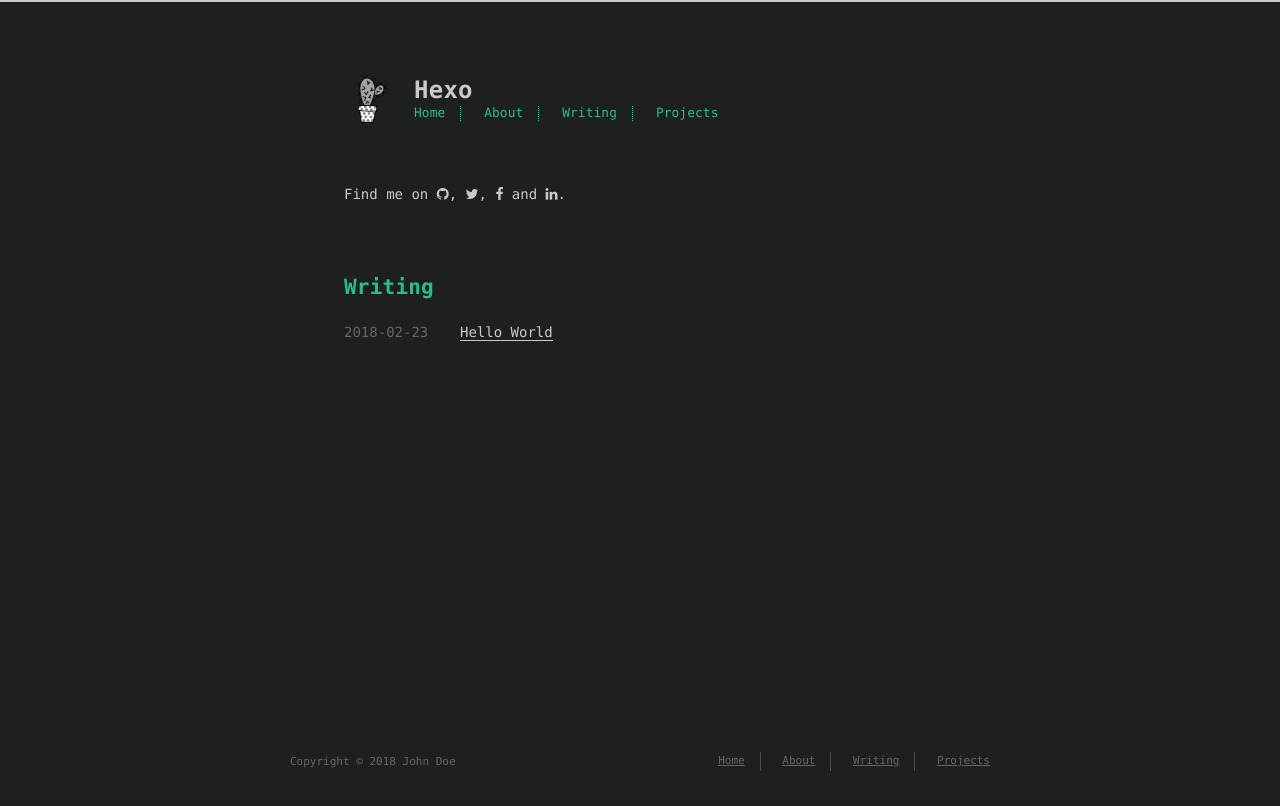
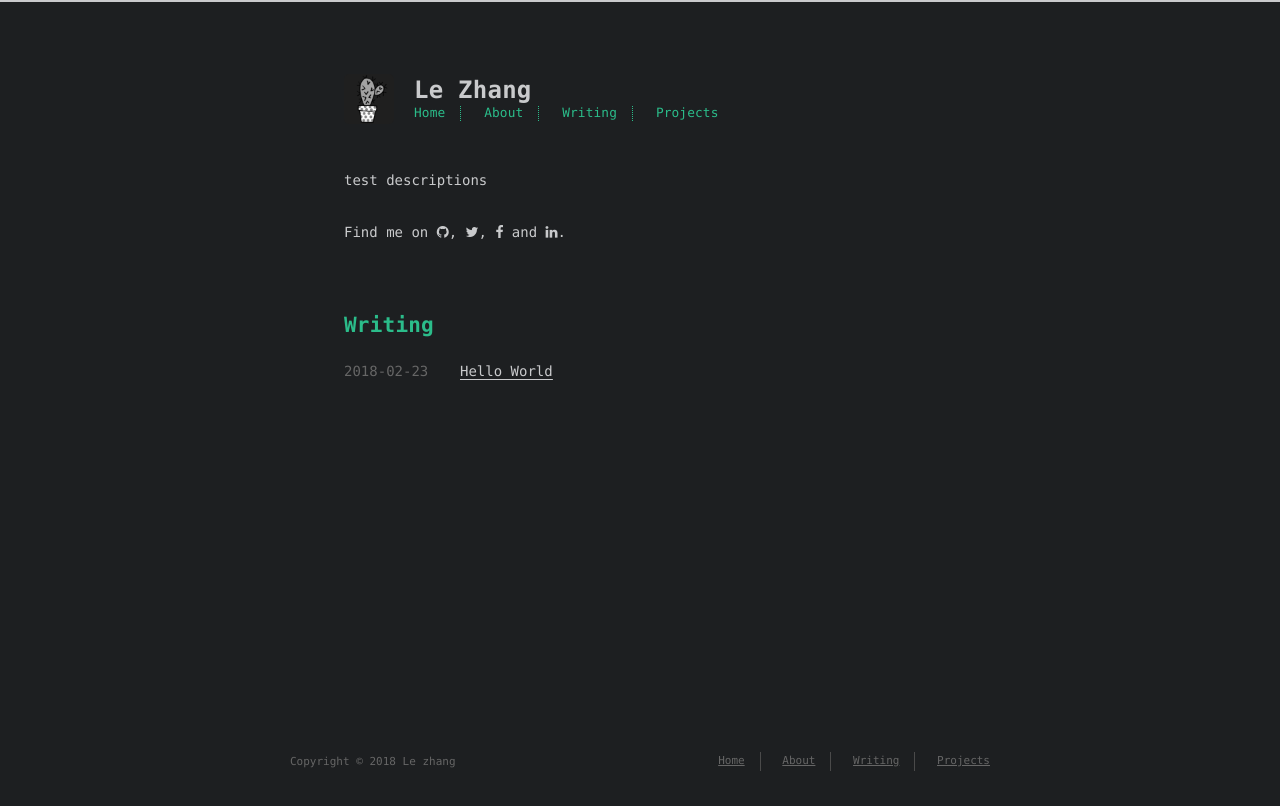
Before and after one commit to lezhangisu/lezhangisu.github.io, a plain HTML site: page index.html in a window 1280 px wide. Drawn offline with Linux system fonts and the light colour scheme.

Commit message:
Site updated: 2018-02-23 18:46:21

```diff
--- a/index.html
+++ b/index.html
@@ -6,12 +6,15 @@
     <meta http-equiv="X-UA-Compatible" content="IE=edge">
     <meta name="HandheldFriendly" content="True">
     <meta name="viewport" content="width=device-width, initial-scale=1, maximum-scale=1" />
-    <meta property="og:type" content="website">
-<meta property="og:title" content="Hexo">
+    <meta name="description" content="test descriptions">
+<meta property="og:type" content="website">
+<meta property="og:title" content="Le Zhang">
 <meta property="og:url" content="http://yoursite.com/index.html">
-<meta property="og:site_name" content="Hexo">
+<meta property="og:site_name" content="Le Zhang">
+<meta property="og:description" content="test descriptions">
 <meta name="twitter:card" content="summary">
-<meta name="twitter:title" content="Hexo">
+<meta name="twitter:title" content="Le Zhang">
+<meta name="twitter:description" content="test descriptions">
 
 
 
@@ -31,7 +34,7 @@
 
 
     <!-- title -->
-    <title>Hexo</title>
+    <title>Le Zhang</title>
     <!-- styles -->
     <link rel="stylesheet" href="/css/style.css">
     <!-- rss -->
@@ -51,7 +54,7 @@
 
 
     <div id="title">
-      <h1>Hexo</h1>
+      <h1>Le Zhang</h1>
     </div>
   </a>
   <div id="nav">
@@ -74,6 +77,9 @@
 
 
         <section id="about">
+
+    <p>test descriptions</p>
+
 
   <p style="display: inline">
 
@@ -132,7 +138,7 @@
 
     <footer id="footer">
   <div class="footer-left">
-    Copyright &copy; 2018 John Doe
+    Copyright &copy; 2018 Le zhang
   </div>
   <div class="footer-right">
     <nav>
```
Also changed, not shown: 2018/02/23/hello-world/index.html (+3 -3 lines), archives/2018/02/index.html (+10 -7 lines), archives/2018/index.html (+10 -7 lines), archives/index.html (+10 -7 lines).
